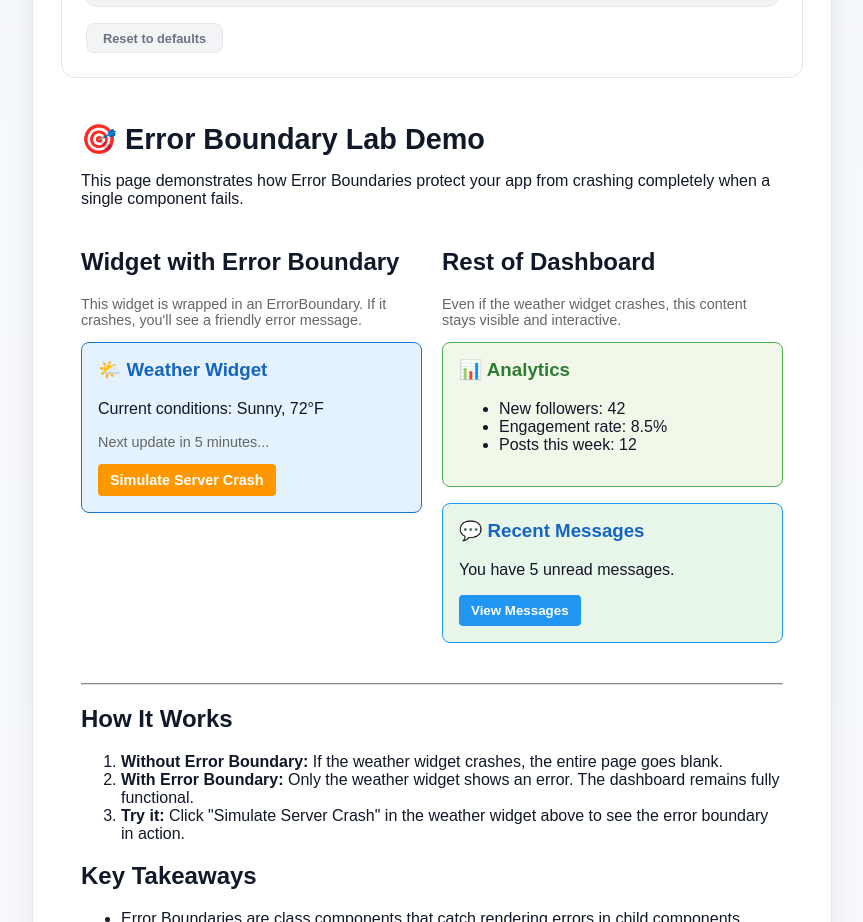
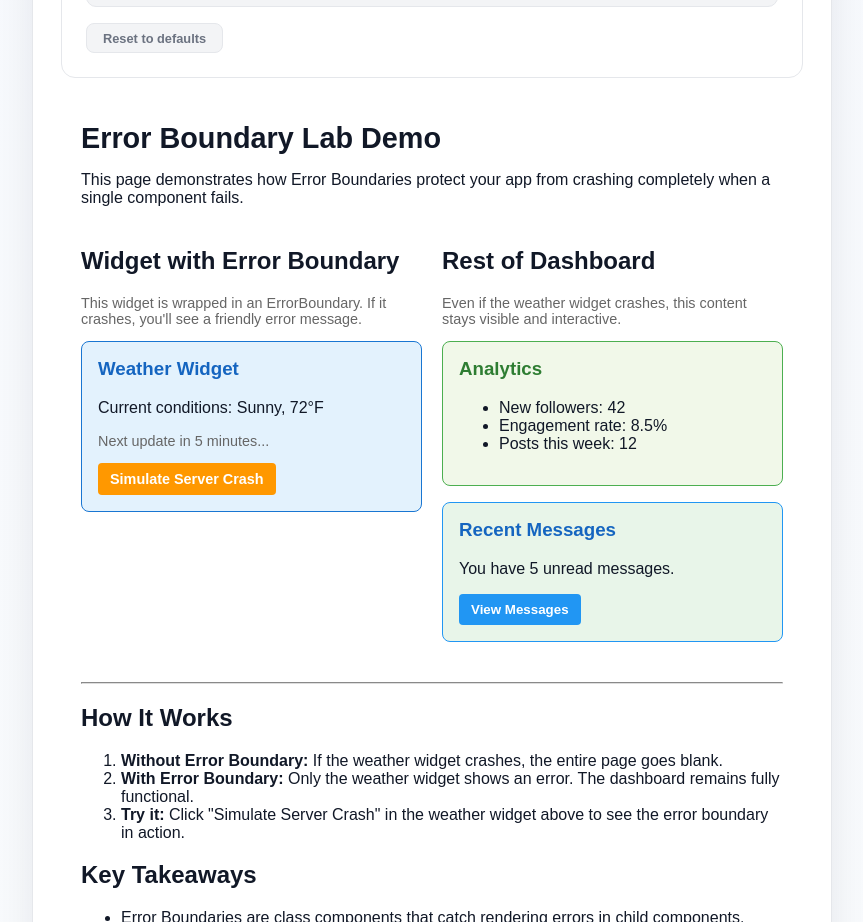
Before and after one commit to olympusmons1256/AD312, a React (Vite) app in the folder applicationLibrary/: page / in a window 1280 px wide. Shown: the part 6580-7502 px from the top of the page, without its empty margins (208-1071 px from the left). Built offline with nearby package versions, Linux system fonts and the light colour scheme; no server answers.

Commit message:
error boundary component wrapper update

```diff
--- a/applicationLibrary/src/CrashyWeatherWidget.jsx
+++ b/applicationLibrary/src/CrashyWeatherWidget.jsx
@@ -23,7 +23,7 @@ function CrashyWeatherWidget({ shouldCrash = false }) {
         backgroundColor: '#e3f2fd',
       }}
     >
-      <h3 style={{ marginTop: 0, color: '#1565c0' }}>🌤️ Weather Widget</h3>
+      <h3 style={{ marginTop: 0, color: '#1565c0' }}>Weather Widget</h3>
       <p>Current conditions: Sunny, 72°F</p>
       <p style={{ fontSize: '0.9em', color: '#666' }}>
         Next update in 5 minutes...
--- a/applicationLibrary/src/ErrorBoundary.jsx
+++ b/applicationLibrary/src/ErrorBoundary.jsx
@@ -44,7 +44,7 @@ class ErrorBoundary extends React.Component {
           }}
         >
           <h3 style={{ color: '#d32f2f', marginTop: 0 }}>
-            ⚠️ Component Error
+            Component Error
           </h3>
           <p style={{ color: '#b71c1c' }}>
             Sorry, this widget encountered an error and couldn't load.
--- a/applicationLibrary/src/ErrorBoundaryDemo.jsx
+++ b/applicationLibrary/src/ErrorBoundaryDemo.jsx
@@ -11,7 +11,7 @@ import CrashyWeatherWidget from './CrashyWeatherWidget';
 function ErrorBoundaryDemo() {
   return (
     <div style={{ padding: '20px', fontFamily: 'Arial, sans-serif' }}>
-      <h1>🎯 Error Boundary Lab Demo</h1>
+      <h1>Error Boundary Lab Demo</h1>
       <p>
         This page demonstrates how Error Boundaries protect your app from crashing completely
         when a single component fails.
@@ -51,7 +51,7 @@ function ErrorBoundaryDemo() {
               backgroundColor: '#f1f8e9',
             }}
           >
-            <h3 style={{ marginTop: 0, color: '#2e7d32' }}>📊 Analytics</h3>
+            <h3 style={{ marginTop: 0, color: '#2e7d32' }}>Analytics</h3>
             <ul>
               <li>New followers: 42</li>
               <li>Engagement rate: 8.5%</li>
@@ -67,7 +67,7 @@ function ErrorBoundaryDemo() {
               marginTop: '16px',
             }}
           >
-            <h3 style={{ marginTop: 0, color: '#1565c0' }}>💬 Recent Messages</h3>
+            <h3 style={{ marginTop: 0, color: '#1565c0' }}>Recent Messages</h3>
             <p>You have 5 unread messages.</p>
             <button
               style={{
```
